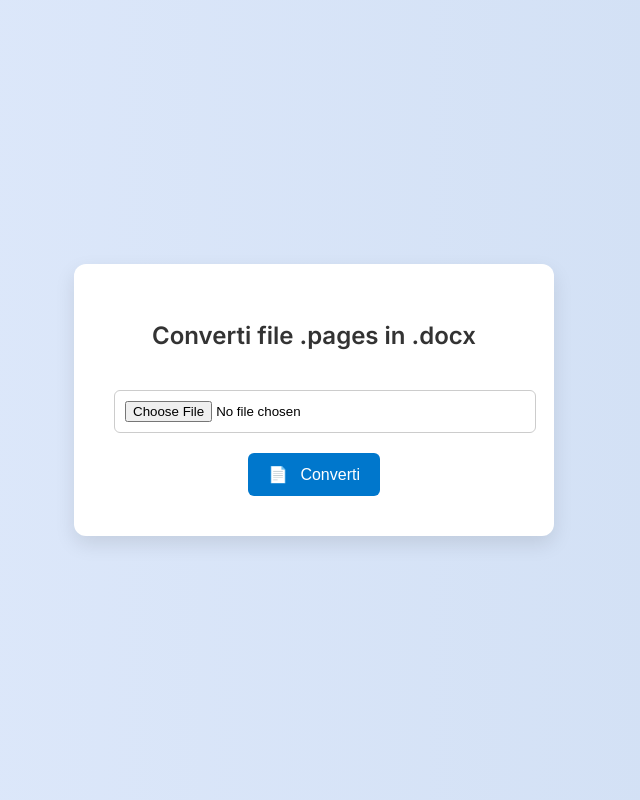
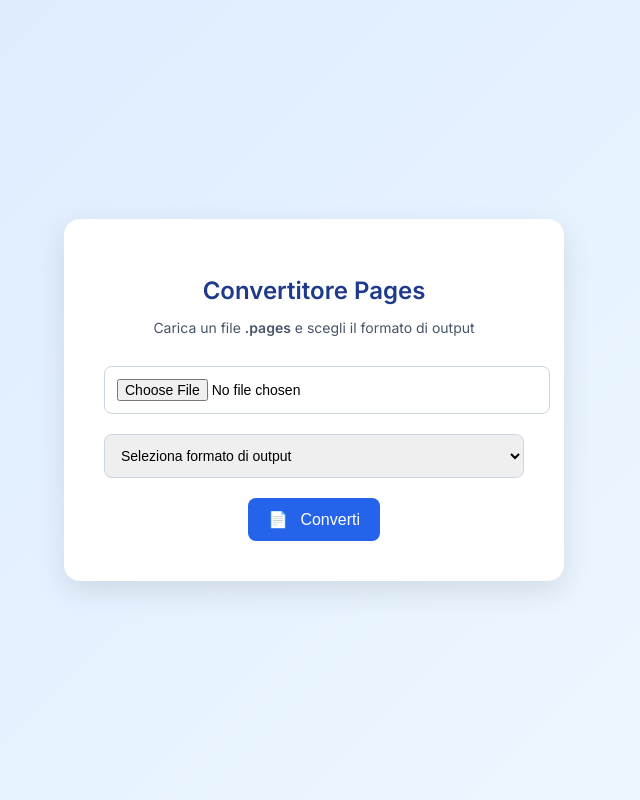
Before and after one commit to LScanferlato/pages-to-docx, a Flask app: page / in a window 1280 px wide. Shown: the whole page, without its empty margins (326-966 px from the left). Run offline with Flask 3, Linux system fonts and the light colour scheme; parts of the project's set-up code (start-up, migrations or seed data) failed here and were passed over.

Commit message:
Revise converter page for DOCX/PDF support
Updated the HTML structure and styles for the converter page, adding support for PDF output and enhancing the layout.

```diff
--- a/templates/index.html
+++ b/templates/index.html
@@ -2,65 +2,81 @@
 <html lang="it">
 <head>
   <meta charset="UTF-8">
-    <title>Convertitore Pages → DOCX</title>
+  <title>Convertitore Pages → DOCX/PDF</title>
+  <meta name="viewport" content="width=device-width, initial-scale=1.0">
   <link href="https://fonts.googleapis.com/css2?family=Inter:wght@400;600&display=swap" rel="stylesheet">
   <style>
     body {
-            font-family: 'Inter', sans-serif;
-            background: linear-gradient(to right, #e0eafc, #cfdef3);
       margin: 0;
       padding: 0;
+      font-family: 'Inter', sans-serif;
+      background: linear-gradient(135deg, #dbeafe, #f0f9ff);
       display: flex;
       justify-content: center;
       align-items: center;
       height: 100vh;
     }
 
-        .container {
-            background-color: white;
+    .card {
+      background-color: #ffffff;
       padding: 40px;
-            border-radius: 12px;
-            box-shadow: 0 8px 20px rgba(0, 0, 0, 0.1);
+      border-radius: 16px;
+      box-shadow: 0 10px 30px rgba(0, 0, 0, 0.1);
       text-align: center;
-            max-width: 400px;
+      max-width: 420px;
       width: 100%;
+      animation: fadeIn 0.6s ease-in-out;
+    }
+
+    @keyframes fadeIn {
+      from { opacity: 0; transform: translateY(20px); }
+      to { opacity: 1; transform: translateY(0); }
     }
 
     h1 {
       font-size: 24px;
-            margin-bottom: 20px;
-            color: #333;
+      margin-bottom: 10px;
+      color: #1e3a8a;
     }
 
-        input[type="file"] {
-            margin: 20px 0;
-            padding: 10px;
-            border: 1px solid #ccc;
-            border-radius: 6px;
+    p {
+      font-size: 14px;
+      color: #475569;
+      margin-bottom: 30px;
+    }
+
+    input[type="file"],
+    select {
       width: 100%;
+      padding: 12px;
+      margin-bottom: 20px;
+      border: 1px solid #cbd5e1;
+      border-radius: 8px;
+      font-size: 14px;
     }
 
     button {
-            background-color: #0077cc;
+      background-color: #2563eb;
       color: white;
       border: none;
       padding: 12px 20px;
-            border-radius: 6px;
+      border-radius: 8px;
+      font-size: 16px;
       cursor: pointer;
-            font-size: 16px;
       transition: background-color 0.3s ease;
     }
 
     button:hover {
-            background-color: #005fa3;
+      background-color: #1d4ed8;
     }
 
     .flash {
-            color: #d8000c;
-            background-color: #ffbaba;
+      background-color: #fee2e2;
+      color: #b91c1c;
       padding: 10px;
-            border-radius: 6px;
-            margin-bottom: 15px;
+      border-radius: 8px;
+      margin-bottom: 20px;
+      font-size: 14px;
     }
 
     .icon {
@@ -69,8 +85,9 @@
   </style>
 </head>
 <body>
-    <div class="container">
-        <h1>Converti file <strong>.pages</strong> in <strong>.docx</strong></h1>
+  <div class="card">
+    <h1>Convertitore Pages</h1>
+    <p>Carica un file <strong>.pages</strong> e scegli il formato di output</p>
 
     {% with messages = get_flashed_messages() %}
       {% if messages %}
@@ -82,6 +99,11 @@
 
     <form method="POST" enctype="multipart/form-data">
       <input type="file" name="file" accept=".pages" required>
+      <select name="format" required>
+        <option value="" disabled selected>Seleziona formato di output</option>
+        <option value="docx">DOCX (Word)</option>
+        <option value="pdf">PDF</option>
+      </select>
       <button type="submit">
         <span class="icon">📄</span> Converti
       </button>
```
Lines whose indentation alone changed are shown as unchanged.
